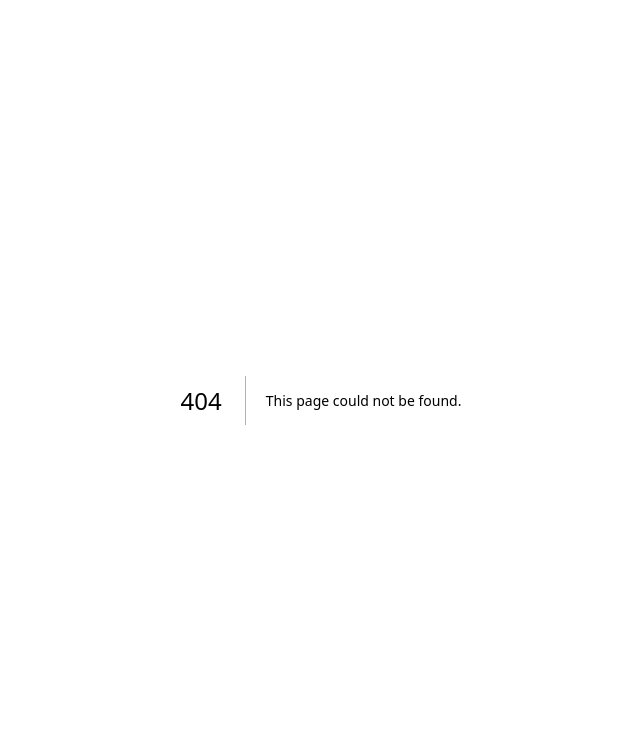
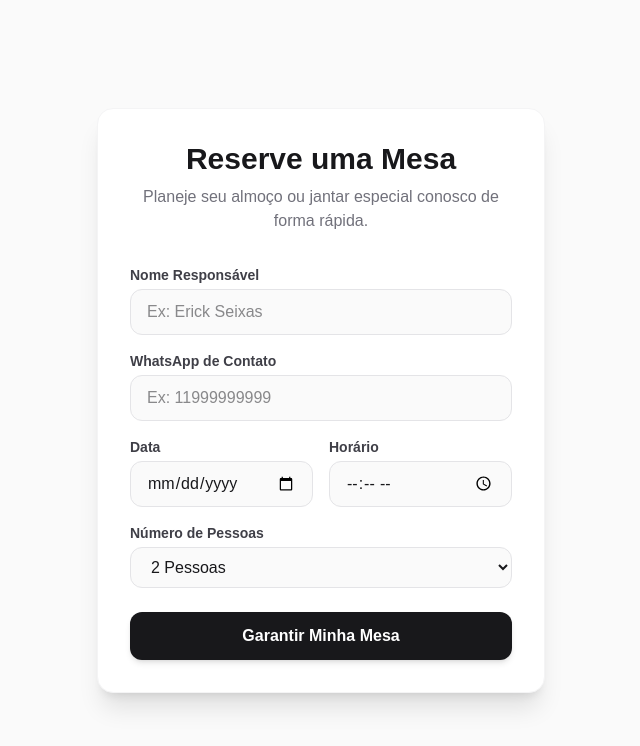
Before and after one commit to oerick12codex/restaurante-site, a Next.js app: page /reservas in a window 1280 px wide. Before the commit this address had no page. Shown: the top 746 px of the page, without its empty margins (319-959 px from the left). Built offline with nearby package versions, Linux system fonts and the light colour scheme.

Commit message:
feat: criando controller, api e interface para reserva de mesas

```diff
--- /dev/null
+++ b/src/app/api/reservations/route.js
@@ -0,0 +1,32 @@
+import { NextResponse } from 'next/server';
+import { reservationController } from '../../../controllers/reservationController';
+
+// Método POST para receber agendamentos
+export async function POST(request) {
+  try {
+    const data = await request.json();
+    const result = await reservationController.createReservation(data);
+
+    return NextResponse.json({
+      success: true,
+      message: 'Mesa reservada com sucesso! Esperamos você.',
+      reservationId: result.insertedId
+    }, { status: 201 });
+
+  } catch (error) {
+    return NextResponse.json({
+      success: false,
+      message: error.message
+    }, { status: 400 });
+  }
+}
+
+// Método GET para listar os agendamentos
+export async function GET() {
+  try {
+    const reservations = await reservationController.getReservations();
+    return NextResponse.json(reservations, { status: 200 });
+  } catch (error) {
+    return NextResponse.json({ error: 'Erro ao buscar reservas.' }, { status: 500 });
+  }
+}
--- /dev/null
+++ b/src/app/reservas/page.jsx
@@ -0,0 +1,136 @@
+'use client';
+
+import { useState } from 'react';
+
+export default function ReservasPage() {
+  const [formData, setFormData] = useState({ name: '', phone: '', date: '', time: '', people: '2' });
+  const [loading, setLoading] = useState(false);
+  const [message, setMessage] = useState({ type: '', text: '' });
+
+  const handleChange = (e) => {
+    setFormData({ ...formData, [e.target.name]: e.target.value });
+  };
+
+  const handleSubmit = async (e) => {
+    e.preventDefault();
+    setLoading(true);
+    setMessage({ type: '', text: '' });
+
+    try {
+      const response = await fetch('/api/reservations', {
+        method: 'POST',
+        headers: { 'Content-Type': 'application/json' },
+        body: JSON.stringify(formData),
+      });
+
+      const result = await response.json();
+
+      if (!response.ok) throw new Error(result.message || 'Erro ao processar reserva.');
+
+      setMessage({ type: 'success', text: result.message });
+      setFormData({ name: '', phone: '', date: '', time: '', people: '2' });
+
+    } catch (err) {
+      setMessage({ type: 'error', text: err.message });
+    } finally {
+      setLoading(false);
+    }
+  };
+
+  return (
+    <main className="min-h-screen bg-zinc-50 flex items-center justify-center p-4 py-12">
+      <div className="bg-white rounded-2xl shadow-xl border border-zinc-100 p-8 w-full max-w-md">
+
+        <div className="text-center mb-8">
+          <h1 className="text-3xl font-extrabold text-zinc-900">Reserve uma Mesa</h1>
+          <p className="text-zinc-500 mt-2">Planeje seu almoço ou jantar especial conosco de forma rápida.</p>
+        </div>
+
+        {message.text && (
+          <div className={`p-4 rounded-xl mb-6 text-sm font-medium ${
+            message.type === 'success'
+              ? 'bg-green-50 text-green-700 border border-green-200'
+              : 'bg-red-50 text-red-700 border border-red-200'
+          }`}>
+            {message.text}
+          </div>
+        )}
+
+        <form onSubmit={handleSubmit} className="space-y-4">
+          <div>
+            <label className="block text-sm font-semibold text-zinc-700 mb-1">Nome Responsável</label>
+            <input
+              type="text"
+              name="name"
+              value={formData.name}
+              onChange={handleChange}
+              placeholder="Ex: Erick Seixas"
+              required
+              className="w-full px-4 py-2.5 bg-zinc-50 border border-zinc-200 rounded-xl text-zinc-900 focus:outline-none focus:ring-2 focus:ring-amber-500 focus:bg-white transition-all"
+            />
+          </div>
+
+          <div>
+            <label className="block text-sm font-semibold text-zinc-700 mb-1">WhatsApp de Contato</label>
+            <input
+              type="tel"
+              name="phone"
+              value={formData.phone}
+              onChange={handleChange}
+              placeholder="Ex: 11999999999"
+              required
+              className="w-full px-4 py-2.5 bg-zinc-50 border border-zinc-200 rounded-xl text-zinc-900 focus:outline-none focus:ring-2 focus:ring-amber-500 focus:bg-white transition-all"
+            />
+          </div>
+
+          <div className="grid grid-cols-2 gap-4">
+            <div>
+              <label className="block text-sm font-semibold text-zinc-700 mb-1">Data</label>
+              <input
+                type="date"
+                name="date"
+                value={formData.date}
+                onChange={handleChange}
+                required
+                className="w-full px-4 py-2.5 bg-zinc-50 border border-zinc-200 rounded-xl text-zinc-900 focus:outline-none focus:ring-2 focus:ring-amber-500 focus:bg-white transition-all"
+              />
+            </div>
+            <div>
+              <label className="block text-sm font-semibold text-zinc-700 mb-1">Horário</label>
+              <input
+                type="time"
+                name="time"
+                value={formData.time}
+                onChange={handleChange}
+                required
+                className="w-full px-4 py-2.5 bg-zinc-50 border border-zinc-200 rounded-xl text-zinc-900 focus:outline-none focus:ring-2 focus:ring-amber-500 focus:bg-white transition-all"
+              />
+            </div>
+          </div>
+
+          <div>
+            <label className="block text-sm font-semibold text-zinc-700 mb-1">Número de Pessoas</label>
+            <select
+              name="people"
+              value={formData.people}
+              onChange={handleChange}
+              className="w-full px-4 py-2.5 bg-zinc-50 border border-zinc-200 rounded-xl text-zinc-900 focus:outline-none focus:ring-2 focus:ring-amber-500 focus:bg-white transition-all"
+            >
+              {[1, 2, 3, 4, 5, 6, 7, 8].map(num => (
+                <option key={num} value={num}>{num} {num === 1 ? 'Pessoa' : 'Pessoas'}</option>
+              ))}
+            </select>
+          </div>
+
+          <button
+            type="submit"
+            disabled={loading}
+            className="w-full bg-zinc-900 hover:bg-zinc-800 disabled:bg-zinc-400 text-white font-bold py-3 px-4 rounded-xl transition-colors shadow-md mt-2"
+          >
+            {loading ? 'Agendando...' : 'Garantir Minha Mesa'}
+          </button>
+        </form>
+      </div>
+    </main>
+  );
+}
--- a/src/controllers/reservationController.js
+++ b/src/controllers/reservationController.js
@@ -0,0 +1,33 @@
+import { connectToDatabase } from '../lib/mongodb';
+
+export const reservationController = {
+  // FUNÇÃO: Criar uma nova reserva de mesa
+  async createReservation(reservationData) {
+    // Validação básica de segurança
+    if (!reservationData.name || !reservationData.phone || !reservationData.date || !reservationData.time || !reservationData.people) {
+      throw new Error('Todos os campos são obrigatórios para realizar a reserva.');
+    }
+
+    const { db } = await connectToDatabase();
+
+    // Organiza a estrutura que vai para o MongoDB
+    const finalReservation = {
+      name: reservationData.name.trim(),
+      phone: reservationData.phone.trim(),
+      date: reservationData.date, // Formato YYYY-MM-DD
+      time: reservationData.time, // Formato HH:MM
+      people: Number(reservationData.people),
+      status: 'Confirmada', // Status padrão inicial
+      createdAt: new Date()
+    };
+
+    const result = await db.collection('reservations').insertOne(finalReservation);
+    return result;
+  },
+
+  // FUNÇÃO EXTRA: Listar todas as reservas (Útil para o gerente do restaurante)
+  async getReservations() {
+    const { db } = await connectToDatabase();
+    return await db.collection('reservations').find({}).sort({ date: 1, time: 1 }).toArray();
+  }
+};
```
Also changed, not shown: src/app/api/reservation/route.js (deleted), src/app/reserva/page.jsx (deleted).
